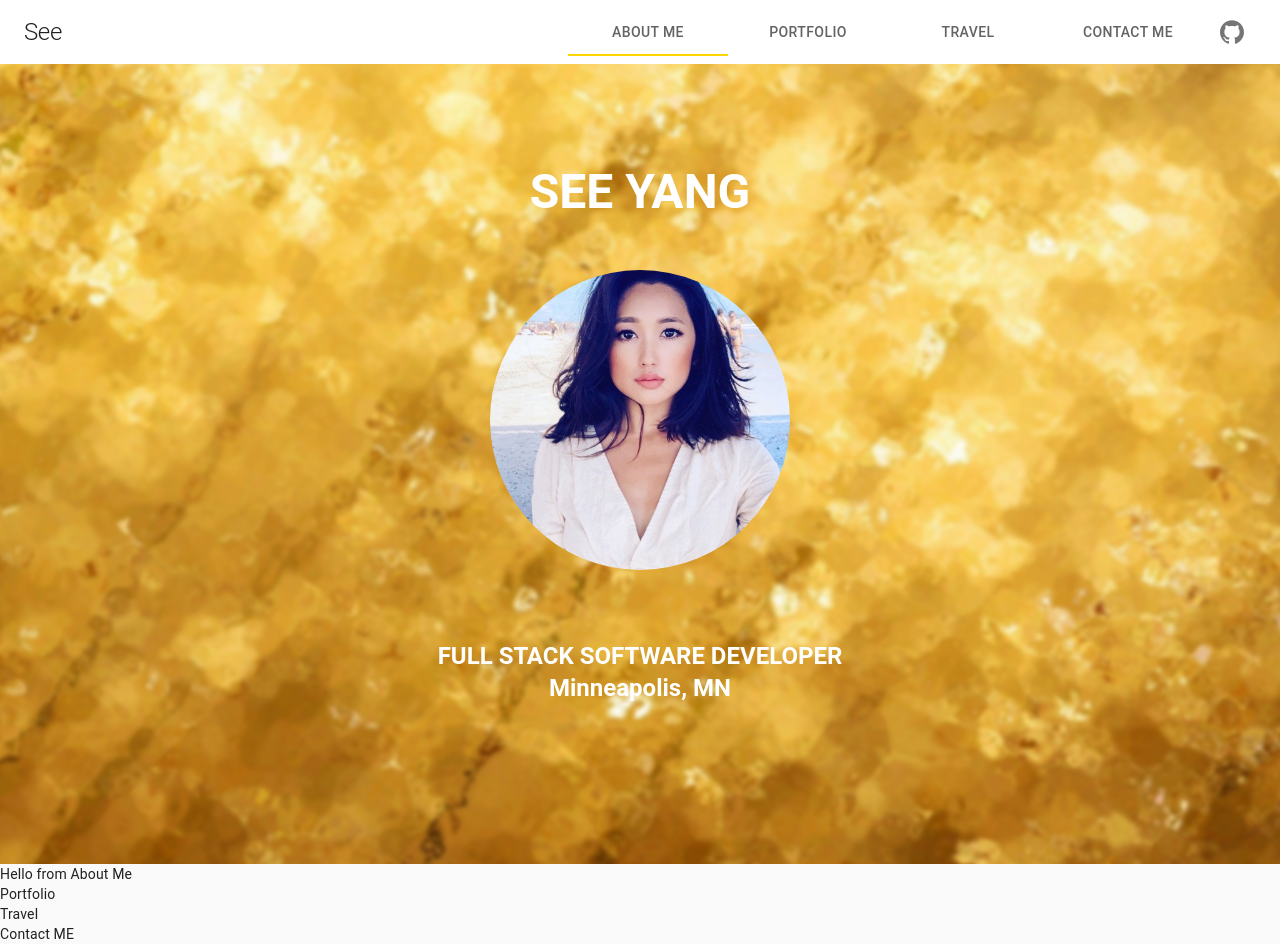
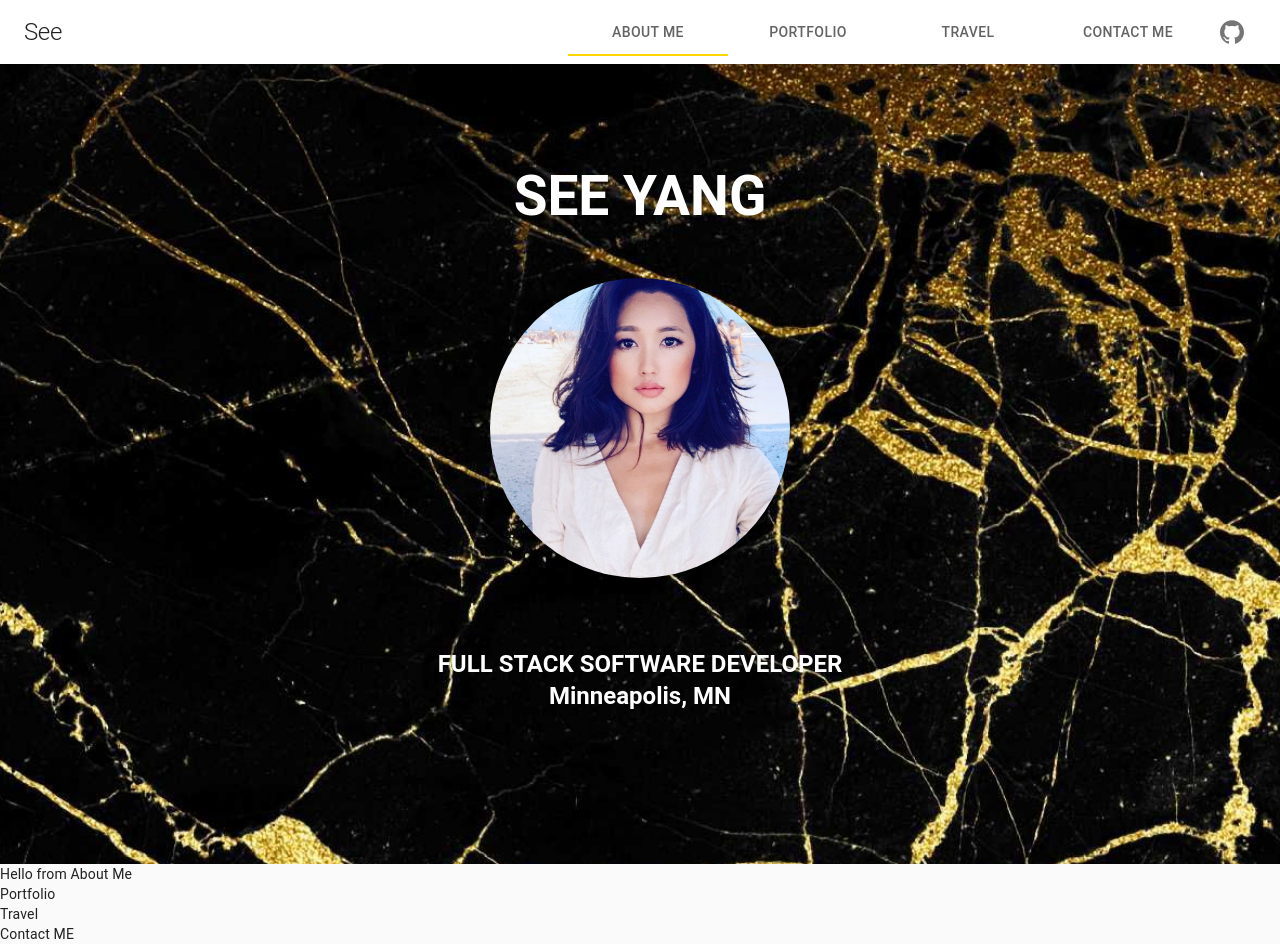
Before and after one commit to paperjoob/personal_website_see, a React (Create React App) app: page / in a window 1280 px wide. Built offline with nearby package versions, Linux system fonts and the light colour scheme.

Commit message:
changed main.js background

```diff
--- a/src/App.js
+++ b/src/App.js
@@ -17,8 +17,8 @@ function App() {
       <CssBaseline />
         <NavBar />
         <Parallax
-          blur={2}
-          bgImage={require('./Images/gold.jpg')}
+          blur={0}
+          bgImage={require('./Images/blackgold.jpg')}
           bgImageAlt="the cat"
           strength={500}>
           <Main />
--- a/src/Main/Main.js
+++ b/src/Main/Main.js
@@ -25,7 +25,8 @@ const styles = theme => ({
 		fontWeight: 'bolder',
         textTransform: 'uppercase',
         color: 'white',
-        margin: '50px'
+        margin: '50px',
+        fontSize: 55
     },
     text: {
         fontWeight: 'bolder',
```
Also changed, not shown: src/Images/blackgold.jpg (added).
